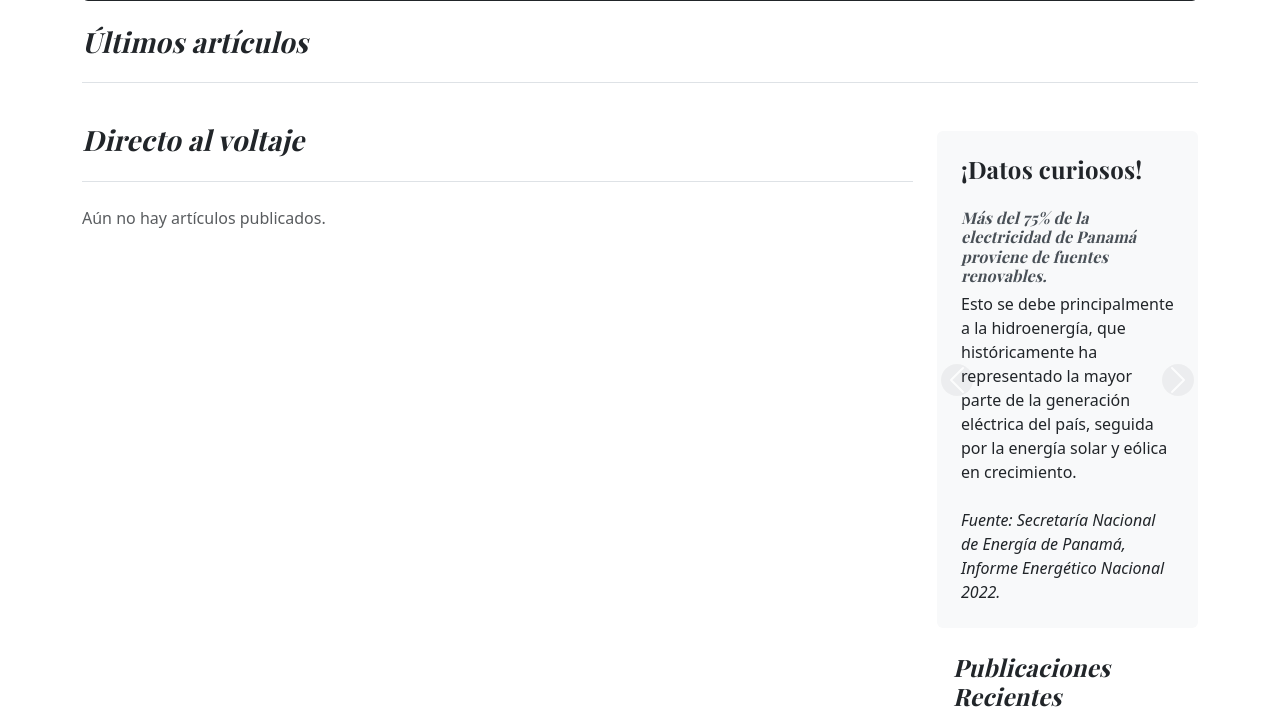
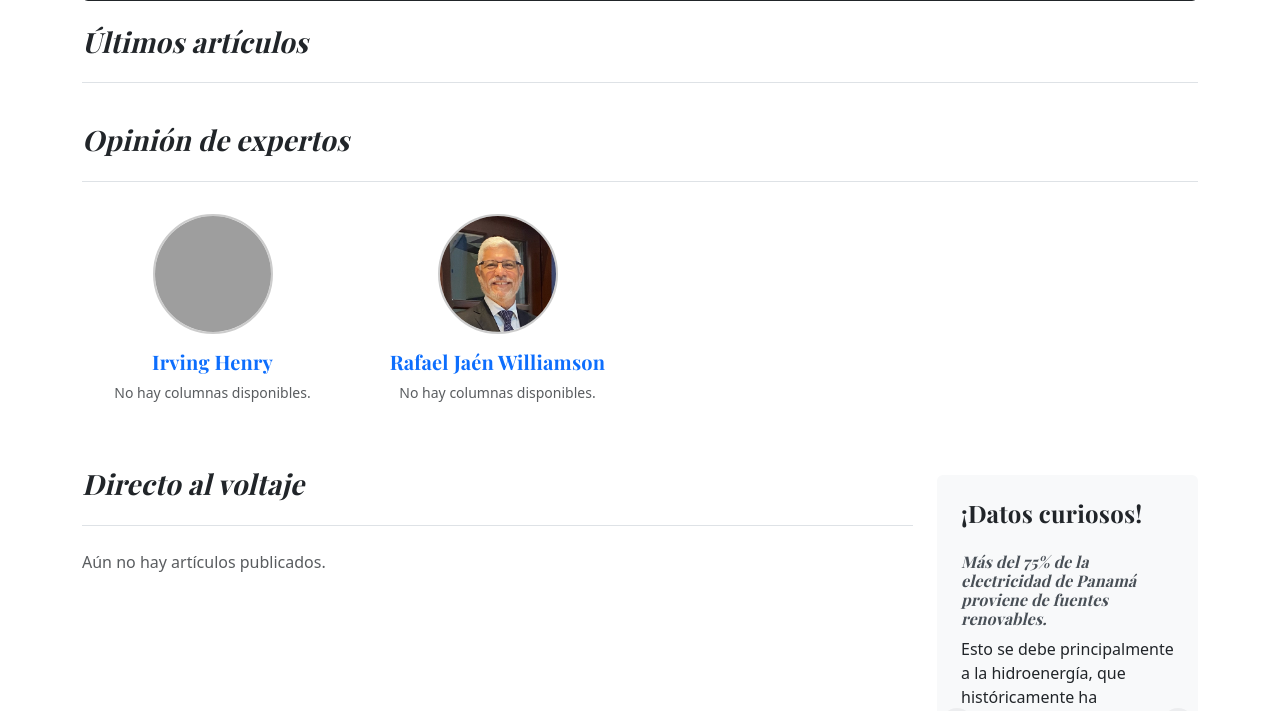
Before and after one commit to CanalEnergetico/blog-website, a Flask app: page / in a window 1280 px wide. Shown: the part 565-1276 px from the top of the page. Run offline with Flask 3, Linux system fonts and the light colour scheme; grey boxes are pictures that could not be loaded.

Commit message:
Añadir a seccion de opinion y meter mas de un autor

```diff
--- a/app/routes.py
+++ b/app/routes.py
@@ -13,28 +13,33 @@ bp = Blueprint("main", __name__)
 # Inicio
 @bp.route("/", endpoint="home")
 def home():
-    # 1) Intentamos encontrar un Tag "main" (M2M). Si no existe, caemos a la columna legacy Articulos.tag
+    # 1) DESTACADO: último artículo etiquetado como "main"
     main_tag = Tag.query.filter((Tag.slug == "main") | (Tag.nombre.ilike("main"))).first()
     if main_tag:
-        destacado = (Articulos.query
-                     .join(Articulos.tags)
-                     .filter(Tag.id == main_tag.id)
-                     .order_by(Articulos.id.desc())
-                     .first())
+        destacado = (
+            Articulos.query
+            .join(Articulos.tags)
+            .filter(Tag.id == main_tag.id)
+            .order_by(Articulos.id.desc())
+            .first()
+        )
     else:
-        destacado = (Articulos.query
-                     .filter(Articulos.tag.ilike("main"))
-                     .order_by(Articulos.id.desc())
-                     .first())
+        # Fallback legacy (mientras exista Articulos.tag)
+        destacado = (
+            Articulos.query
+            .filter(Articulos.tag.ilike("main"))
+            .order_by(Articulos.id.desc())
+            .first()
+        )
 
-    # 2) Lista completa del más nuevo al más viejo
+    # 2) Lista completa (más nuevo primero)
     ultimos = Articulos.query.order_by(Articulos.id.desc()).all()
 
-    # 3) Fallback: si no hay "main" aún, usa el más reciente como destacado
+    # 3) Fallback si no hay "main": usa el más reciente
     if destacado is None and ultimos:
         destacado = ultimos[0]
 
-    # 4) Evitar duplicados en las tarjetas superiores
+    # 4) Evita duplicados en tarjetas superiores
     otros = [a for a in ultimos if not destacado or a.id != destacado.id]
 
     return render_template("index.html", destacado=destacado, otros=otros)
@@ -166,11 +171,13 @@ def delete_comment(id):
 @bp.route("/tags/<tag_slug>", endpoint="articulos_por_tag")
 def articulos_por_tag(tag_slug):
     tag = Tag.query.filter_by(slug=tag_slug).first_or_404()
-    posts = (Articulos.query
-             .join(Articulos.tags)
-             .filter(Tag.id == tag.id)
-             .order_by(Articulos.id.desc())
-             .all())
+    posts = (
+        Articulos.query
+        .join(Articulos.tags)
+        .filter(Tag.id == tag.id)
+        .order_by(Articulos.id.desc())
+        .all()
+    )
     return render_template("articulos_por_tag.html", tag=tag, articulos=posts)
 
 # Buscar por múltiples etiquetas: ?tags=python,flask&modo=and|or
@@ -218,15 +225,6 @@ def sitemap():
             "priority": "0.8",
         })
 
-    # (Opcional) incluir páginas de tags:
-    # for t in Tag.query.with_entities(Tag.slug).all():
-    #     pages.append({
-    #         "loc": url_for("main.articulos_por_tag", tag_slug=t.slug, _external=True),
-    #         "lastmod": date.today().isoformat(),
-    #         "changefreq": "weekly",
-    #         "priority": "0.5",
-    #     })
-
     xml = [
         '<?xml version="1.0" encoding="UTF-8"?>',
         '<urlset xmlns="http://www.sitemaps.org/schemas/sitemap/0.9">'
--- a/templates/index.html
+++ b/templates/index.html
@@ -25,21 +25,20 @@
 </div>
 
 <!-- CARDS -->
-<!-- Título en su propia fila -->
 <div class="row mb-4">
   <div class="col-12">
     <h3 class="pb-4 mb-2 fst-italic border-bottom">Últimos artículos</h3>
   </div>
 </div>
 
-<!-- ahora las dos tarjetas (excluye el destacado) -->
+<!-- Dos tarjetas (excluye el destacado) -->
 <div class="row mb-2">
   {% for articulo in (otros[:2] if otros else []) %}
   <div class="col-md-6">
     <div class="row g-0 border rounded overflow-hidden flex-md-row mb-4 shadow-sm h-md-250 position-relative">
       <div class="col p-4 d-flex flex-column position-static truncate-1">
         <strong class="d-inline-block mb-2 {{ 'text-primary' if loop.index==1 else 'text-success' }}">
-          {# Muestra el primer tag (M2M) o el legacy 'tag' #}
+          {# Mostrar tag M2M si existe; si no, legacy 'tag' #}
           {% if articulo.tags and articulo.tags|length > 0 %}
             {{ articulo.tags[0].nombre }}
           {% else %}
@@ -76,8 +75,60 @@
   </div>
   {% endfor %}
 </div>
+
+{# ===================== OPINIÓN DE EXPERTOS ===================== #}
+{% macro opinion_card(nombre, avatar_path) %}
+  {# Posts disponibles en esta vista: destacado + otros (ordenados de nuevo a antiguo) #}
+  {% set posts = (([destacado] if destacado else []) + (otros or [])) %}
+
+  {# Buscar el post de opinión más reciente del autor #}
+  {% set ns = namespace(post=None) %}
+  {% for a in posts %}
+    {% set tags_str = '' %}
+    {% if a.tags %}
+      {% set tag_names = a.tags | map(attribute='nombre') | list %}
+      {% set tag_slugs = a.tags | map(attribute='slug') | list %}
+      {% set tags_str = (tag_names|join(',') ~ ',' ~ tag_slugs|join(',')) | lower %}
+    {% endif %}
+    {% set legacy_opinion = (a.tag and ('opin' in (a.tag|lower))) %}
+    {% set is_opinion = ('opinion' in tags_str) or ('opinión' in tags_str) or legacy_opinion %}
+    {% if ns.post is none and a.autor == nombre and is_opinion %}
+      {% set ns.post = a %}
+    {% endif %}
+  {% endfor %}
+
+  <div class="col text-center">
+    <img src="{{ url_for('static', filename=avatar_path) }}"
+         alt="{{ nombre }}"
+         class="rounded-circle mb-2"
+         style="width: 120px; height: 120px; object-fit: cover; border: 2px solid #ccc;">
+    <h5 class="text-primary mt-2">{{ nombre }}</h5>
+
+    {% if ns.post %}
+      <p class="text-muted small">{{ ns.post.fecha }}</p>
+      <h6 class="fst-italic mb-3" style="min-height: 72px;">{{ ns.post.titulo }}</h6>
+      <a href="{{ url_for('main.detalle_articulo', slug=ns.post.slug) }}" class="btn btn-outline-primary btn-sm">Leer más</a>
+    {% else %}
+      <p class="text-muted small">No hay columnas disponibles.</p>
+    {% endif %}
+  </div>
+{% endmacro %}
+
+<div class="row mb-4">
+  <div class="col-12">
+    <h3 class="pb-4 mb-2 fst-italic border-bottom">Opinión de expertos</h3>
+  </div>
+</div>
+
+{# Auto grid: 2 columnas en móvil, 4 en md+, con gap #}
+<div class="row row-cols-2 row-cols-md-4 g-4 mb-5">
+  {{ opinion_card('Irving Henry', 'images/irving.png') }}
+  {{ opinion_card('Rafael Jaén Williamson', 'images/rafael-jaen.png') }}
+  {# añade más autores repitiendo la línea de arriba #}
+</div>
+
+
 {% endblock %}
-</div>
 
 {% block content %}
 <!-- Directo al voltaje -->
```
Also changed, not shown: static/images/rafael-jaen.png (added).
